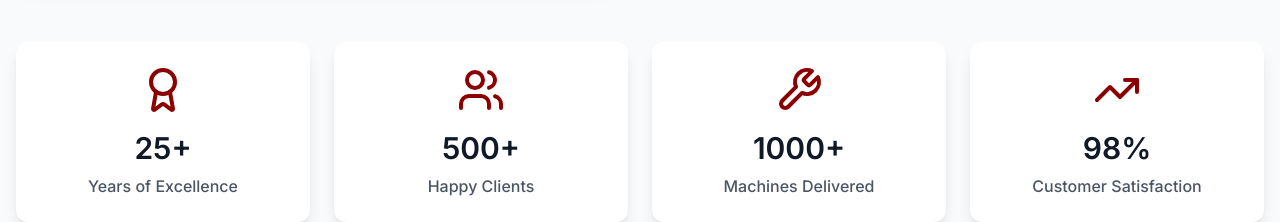
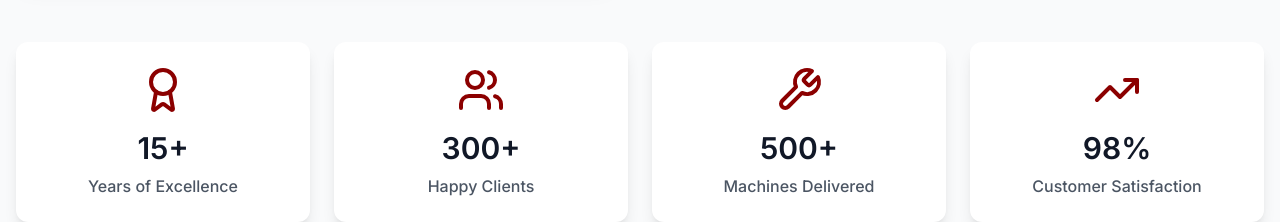
Before and after one commit to RavinduWeerakkodi/Lahiru-web, a React (Vite) app: page / in a window 1280 px wide. Shown: the part 1500-1722 px from the top of the page. Built offline with nearby package versions, Linux system fonts and the light colour scheme.

Commit message:
Update statistics in About component

```diff
--- a/src/components/About.jsx
+++ b/src/components/About.jsx
@@ -4,9 +4,9 @@ import { Award, Users, Wrench, TrendingUp } from 'lucide-react';
 
 const About = () => {
   const stats = [
-    { icon: Award, label: 'Years of Excellence', value: '25+' },
-    { icon: Users, label: 'Happy Clients', value: '500+' },
-    { icon: Wrench, label: 'Machines Delivered', value: '1000+' },
+    { icon: Award, label: 'Years of Excellence', value: '15+' },
+    { icon: Users, label: 'Happy Clients', value: '300+' },
+    { icon: Wrench, label: 'Machines Delivered', value: '500+' },
     { icon: TrendingUp, label: 'Customer Satisfaction', value: '98%' }
   ];
 
```
